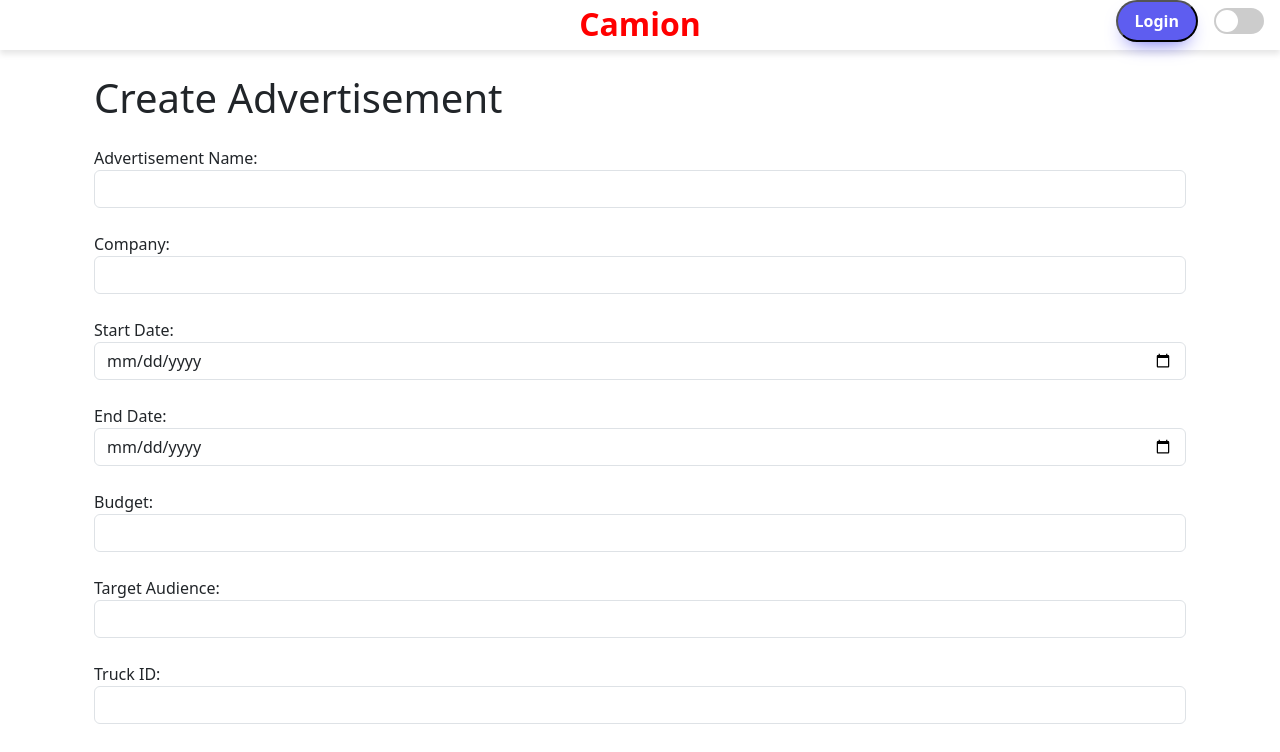
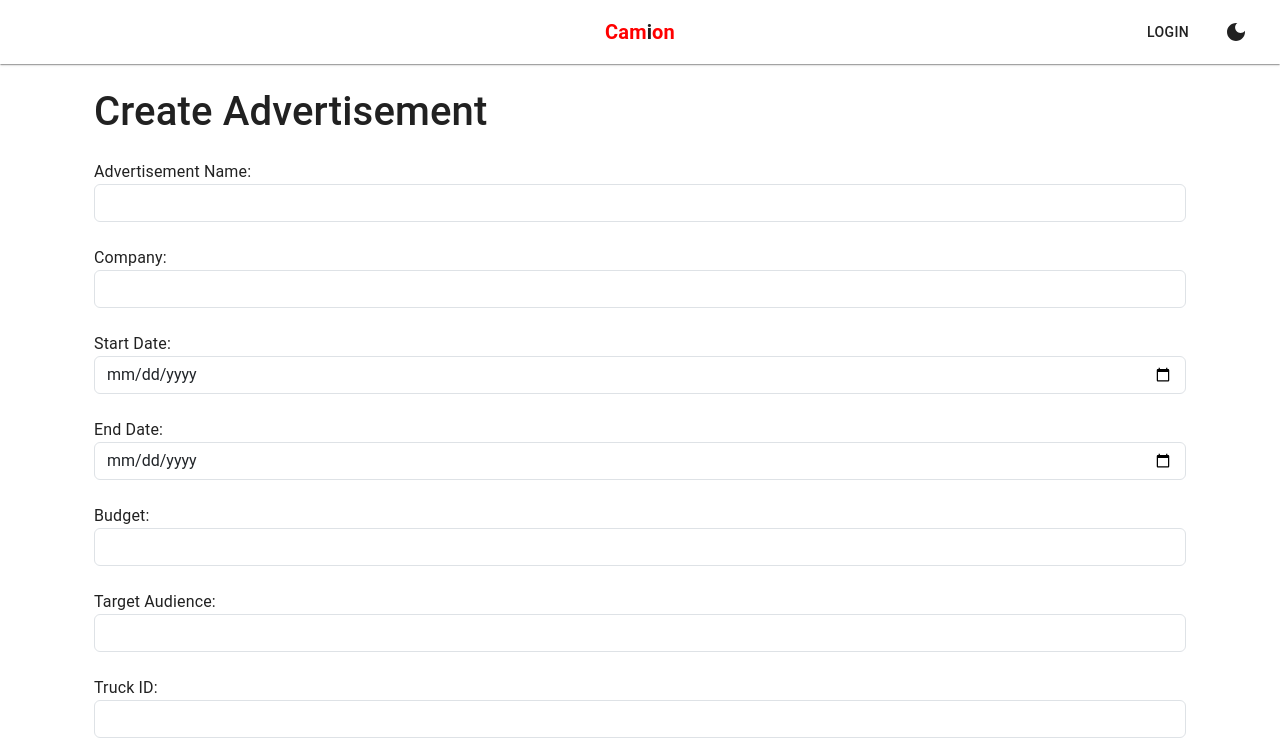
Before and after one commit to imohammedz/camion-frontend, a React (Vite) app: page /create-advertisement in a window 1280 px wide. Shown: the top 752 px of the page. Built offline with nearby package versions, Linux system fonts and the light colour scheme.

Commit message:
Camion-Added dark mode feature and interface changes.

```diff
--- a/package.json
+++ b/package.json
@@ -16,7 +16,7 @@
     "@fortawesome/free-solid-svg-icons": "^6.6.0",
     "@fortawesome/react-fontawesome": "^0.2.2",
     "@mui/icons-material": "^6.4.6",
-    "@mui/material": "^6.4.6",
+    "@mui/material": "^6.4.7",
     "axios": "^1.7.4",
     "bootstrap": "^5.3.3",
     "framer-motion": "^12.4.10",
--- a/src/App.tsx
+++ b/src/App.tsx
@@ -1,37 +1,53 @@
-// src/App.tsx
-import React, { useEffect, useState } from "react";
-import "./App.css";
+import React, { useState, useMemo } from "react";
 import { BrowserRouter as Router, Route, Routes } from "react-router-dom";
+import { ThemeProvider, createTheme, CssBaseline } from "@mui/material";
 import Header from "./components/Header/Header";
+import GetStarted from "./components/getStarted/started";
 import IntroPage from "./components/IntroPage/IntroPage";
 import CreateOrderPage from "./components/CreateOrderPage";
 import CreateFleetPage from "./components/CreateFleetPage";
 import CreateAdvertisementPage from "./components/CreateAdvertisementPage";
 import FleetManagementPage from "./components/FleetManagement/FleetManagementPage";
 import AddTrucksPage from "./components/AddTrucks/AddTrucksPage";
-import FleetDetailPage from "./components/FleetDetail/FleetDetailPage"; // Import the new FleetDetailPage
+import FleetDetailPage from "./components/FleetDetail/FleetDetailPage";
 import UpdateFleetPage from "./components/UpdateFleetPage";
-import LoginPage from "./components/LoginPage/LoginPage"; // Import the LoginPage component
-import SignupPage from "./components/SignupPage/SignupPage"; // Import the SignupPage component
+import LoginPage from "./components/LoginPage/LoginPage";
+import SignupPage from "./components/SignupPage/SignupPage";
 import TruckDetailPage from "./components/TruckDetailPage";
 import EditTruckPage from "./components/EditTruckPage";
-import GetStarted from "./components/getStarted/started";
 
 const App: React.FC = () => {
-  const [theme, setTheme] = useState(localStorage.getItem("theme") || "light");
+  const [darkMode, setDarkMode] = useState<boolean>(
+    localStorage.getItem("theme") === "dark"
+  );
 
-  useEffect(() => {
-    document.documentElement.setAttribute("data-theme", theme);
-    localStorage.setItem("theme", theme);
-  }, [theme]);
+  // Create a theme based on the state
+  const theme = useMemo(
+    () =>
+      createTheme({
+        palette: {
+          mode: darkMode ? "dark" : "light",
+        },
+      }),
+    [darkMode]
+  );
 
+  // Toggle function for the theme
   const toggleTheme = () => {
-    setTheme((prevTheme) => (prevTheme === "light" ? "dark" : "light"));
+    setDarkMode((prev) => {
+      const newTheme = !prev;
+      localStorage.setItem("theme", newTheme ? "dark" : "light");
+      return newTheme;
+    });
   };
 
   return (
+    <ThemeProvider theme={theme}>
+      <CssBaseline />
       <Router>
-      <Header toggleTheme={toggleTheme} currentTheme={theme} />
+        {/* Header with Theme Toggle inside */}
+        <Header toggleTheme={toggleTheme} darkMode={darkMode} />
+
         <Routes>
           <Route path="/" element={<GetStarted />} />
           <Route path="/intro" element={<IntroPage />} />
@@ -45,13 +61,10 @@ const App: React.FC = () => {
           <Route path="/fleets/:fleetId/add-trucks" element={<AddTrucksPage />} />
           <Route path="/trucks/:truckId" element={<TruckDetailPage />} />
           <Route path="/trucks/:truckId/edit" element={<EditTruckPage />} />
-        <Route
-          path="/create-advertisement"
-          element={<CreateAdvertisementPage />}
-        />
-        {/* Other routes */}
+          <Route path="/create-advertisement" element={<CreateAdvertisementPage />} />
         </Routes>
       </Router>
+    </ThemeProvider>
   );
 };
 
--- a/src/components/Header/Header.tsx
+++ b/src/components/Header/Header.tsx
@@ -1,14 +1,25 @@
 import React, { useEffect, useState } from "react";
 import { Link, useLocation } from "react-router-dom";
-import styles from "./Header.module.css"; // Importing CSS Modules
+import {
+  AppBar,
+  Toolbar,
+  Typography,
+  Button,
+  Box,
+  IconButton,
+} from "@mui/material";
+import { useTheme } from "@mui/material/styles";
+import ThemeToggleButton from "../ui/themeToggleButton.tsx";
 import { fetchUserProfile } from "../../utils/Api.tsx";
+import { DarkMode, LightMode } from "@mui/icons-material";
 
 interface HeaderProps {
   toggleTheme: () => void;
-  currentTheme: string;
+  darkMode: boolean;
 }
 
-const Header: React.FC<HeaderProps> = ({ toggleTheme, currentTheme }) => {
+const Header: React.FC<HeaderProps> = ({ toggleTheme, darkMode }) => {
+  const theme = useTheme();
   const location = useLocation();
   const excludedPaths = ["/login", "/signup"];
   const [userName, setUserName] = useState<string | null>(null);
@@ -23,58 +34,72 @@ const Header: React.FC<HeaderProps> = ({ toggleTheme, currentTheme }) => {
     getUserProfile();
   }, []);
 
-  // Logout handler
   const handleLogout = () => {
-    localStorage.removeItem("token"); // Remove token from localStorage
-    setUserName(null); // Clear user state
+    localStorage.removeItem("token");
+    setUserName(null);
   };
 
   return (
-    <header className={styles.header}>
-      <div className={styles["brand-container"]}>
-        <Link to="/" className={styles["brand-name"]}>
-          Cam<span className={styles["brand-highlight"]}>i</span>on
-        </Link>
-      </div>
-      <div className={styles["header-right"]}>
+    <AppBar
+      position="static"
+      sx={{
+        backgroundColor: theme.palette.background.default,
+        color: theme.palette.text.primary,
+        boxShadow: 1,
+      }}
+    >
+      <Toolbar sx={{ display: "flex", justifyContent: "space-between" }}>
+        {/* Empty box to balance the layout */}
+        <Box sx={{ width: "33%" }} />
+
+        {/* Centered title */}
+        <Box sx={{ flexGrow: 1, display: "flex", justifyContent: "center" }}>
+          <Typography variant="h6" sx={{ fontWeight: "bold", color: "red" }}>
+            Cam<span style={{ color: theme.palette.text.primary }}>i</span>on
+          </Typography>
+        </Box>
+
+        {/* Right side: User info, logout, and theme toggle */}
+        <Box
+          sx={{
+            width: "33%",
+            display: "flex",
+            justifyContent: "flex-end",
+            alignItems: "center",
+          }}
+        >
           {userName ? (
             <>
-            <span className={styles["welcome-text"]}>Welcome, {userName}!</span>
-            <button
+              <Typography variant="body1" sx={{ marginRight: 2 }}>
+                Welcome, {userName}!
+              </Typography>
+              <Button
+                variant="outlined"
                 onClick={handleLogout}
-              className={styles["logout-button"]}
-              aria-label="Logout"
+                sx={{ color: theme.palette.text.primary }}
               >
                 Logout
-            </button>
+              </Button>
             </>
           ) : (
             !excludedPaths.includes(location.pathname) && (
-            <Link to="/login">
-              <button className={styles["login-button"]} aria-label="Login">
+              <Button
+                component={Link}
+                to="/login"
+                sx={{ color: theme.palette.text.primary }}
+              >
                 Login
-              </button>
-            </Link>
+              </Button>
             )
           )}
-        <div className={styles["theme-toggle-wrapper"]}>
-          <input
-            type="checkbox"
-            id="theme-toggle"
-            className={styles["theme-toggle"]}
-            onChange={toggleTheme}
-            checked={currentTheme === "dark"}
-            aria-label="Toggle Theme"
-          />
-          <label
-            htmlFor="theme-toggle"
-            className={styles["theme-toggle-label"]}
-          >
-            <span className={styles["theme-toggle-ball"]}></span>
-          </label>
-        </div>
-      </div>
-    </header>
+          <Box ml={2}>
+            <IconButton onClick={toggleTheme} color="inherit">
+              {darkMode ? <LightMode /> : <DarkMode />}
+            </IconButton>
+          </Box>
+        </Box>
+      </Toolbar>
+    </AppBar>
   );
 };
 
--- a/src/components/ui/fleet.tsx
+++ b/src/components/ui/tableComponent.tsx
@@ -2,13 +2,7 @@ import React, { useState } from "react";
 import { useNavigate } from "react-router-dom";
 import { TableRow, TableCell, Chip, IconButton, Tooltip } from "@mui/material";
 import { ArrowForward } from "@mui/icons-material";
-
-interface Fleet {
-  id: string;
-  fleet_name: string;
-  fleet_base_location: string;
-  operational_status: string;
-}
+import { Fleet } from "../../interfaces/Fleet";
 
 interface FleetRowProps {
   fleet: Fleet;
@@ -45,7 +39,7 @@ const FleetRow: React.FC<FleetRowProps> = ({ fleet }) => {
           label={fleet.operational_status}
           color={getStatusColor(fleet.operational_status)}
           variant="outlined"
-          sx={{ fontWeight: "bold" }}
+          sx={{ fontWeight: "bold" , backgroundColor: "lightGreen"}}
         />
       </TableCell>
       <TableCell align="right">
--- /dev/null
+++ b/src/components/ui/themeProvider.tsx
@@ -0,0 +1,47 @@
+"use client";
+
+import { createTheme, ThemeProvider as MuiThemeProvider } from "@mui/material/styles";
+import { CssBaseline } from "@mui/material";
+import { createContext, useContext, useMemo, useState } from "react";
+
+const ThemeContext = createContext({
+  mode: "light",
+  toggleTheme: () => {},
+});
+
+export function useTheme() {
+  return useContext(ThemeContext);
+}
+
+export function ThemeProvider({ children }: { children: React.ReactNode }) {
+  const [mode, setMode] = useState<"light" | "dark">(
+    (localStorage.getItem("theme") as "light" | "dark") || "light"
+  );
+
+  const toggleTheme = () => {
+    setMode((prev) => {
+      const newMode = prev === "light" ? "dark" : "light";
+      localStorage.setItem("theme", newMode);
+      return newMode;
+    });
+  };
+
+  const theme = useMemo(
+    () =>
+      createTheme({
+        palette: {
+          mode,
+        },
+      }),
+    [mode]
+  );
+
+  return (
+    <ThemeContext.Provider value={{ mode, toggleTheme }}>
+      <MuiThemeProvider theme={theme}>
+        <CssBaseline />
+        {children}
+      </MuiThemeProvider>
+    </ThemeContext.Provider>
+  );
+}
--- /dev/null
+++ b/src/components/ui/themeToggleButton.tsx
@@ -0,0 +1,15 @@
+"use client";
+
+import { IconButton } from "@mui/material";
+import { LightMode, DarkMode } from "@mui/icons-material";
+import { useTheme } from "./themeProvider";
+
+export default function ThemeToggleButton() {
+  const { mode, toggleTheme } = useTheme();
+
+  return (
+    <IconButton onClick={toggleTheme} color="inherit">
+      {mode === "light" ? <DarkMode /> : <LightMode />}
+    </IconButton>
+  );
+}
--- /dev/null
+++ b/src/interfaces/Fleet.ts
@@ -0,0 +1,8 @@
+export interface Fleet {
+    id: string;
+    fleet_name: string;
+    fleet_base_location: string;
+    operational_status: string;
+    createdAt: Date;
+    createdBy: string;
+  }
```
Also changed, not shown: src/components/FleetManagement/FleetManagementPage.tsx (+2 -8 lines), 1 other file (tests, documents, lock files or other folders). Lines whose indentation alone changed are shown as unchanged.
